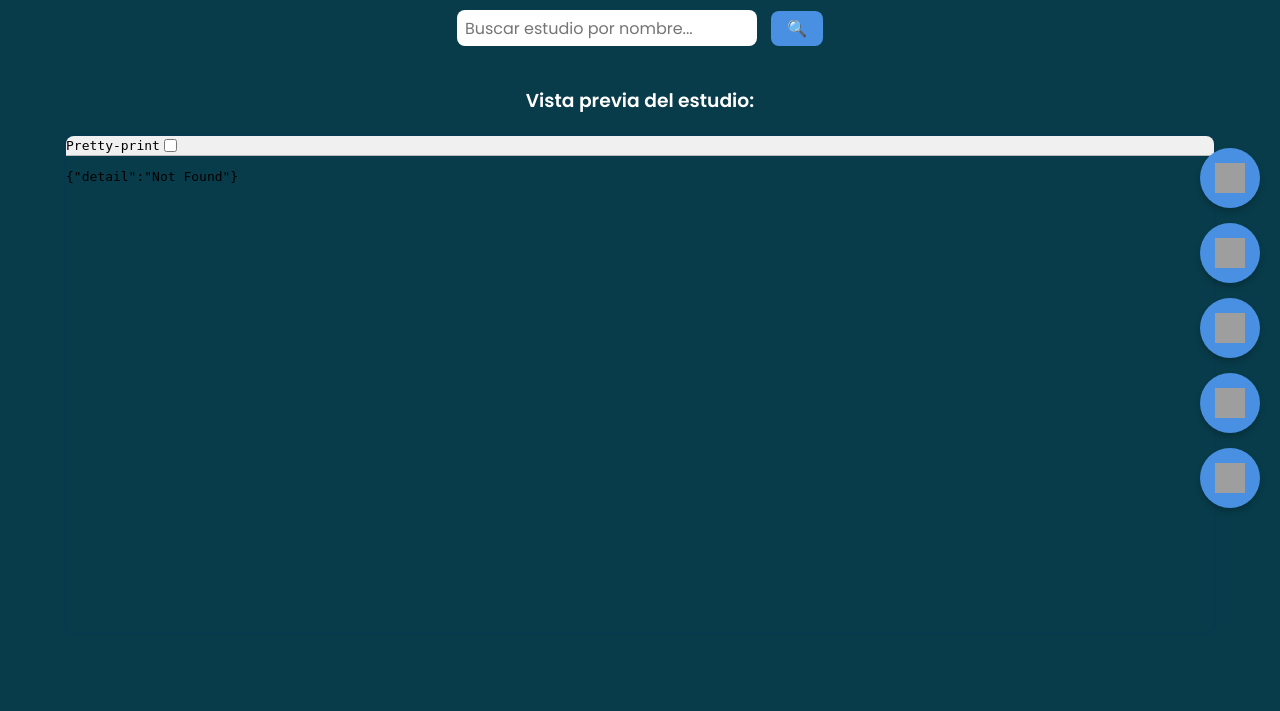
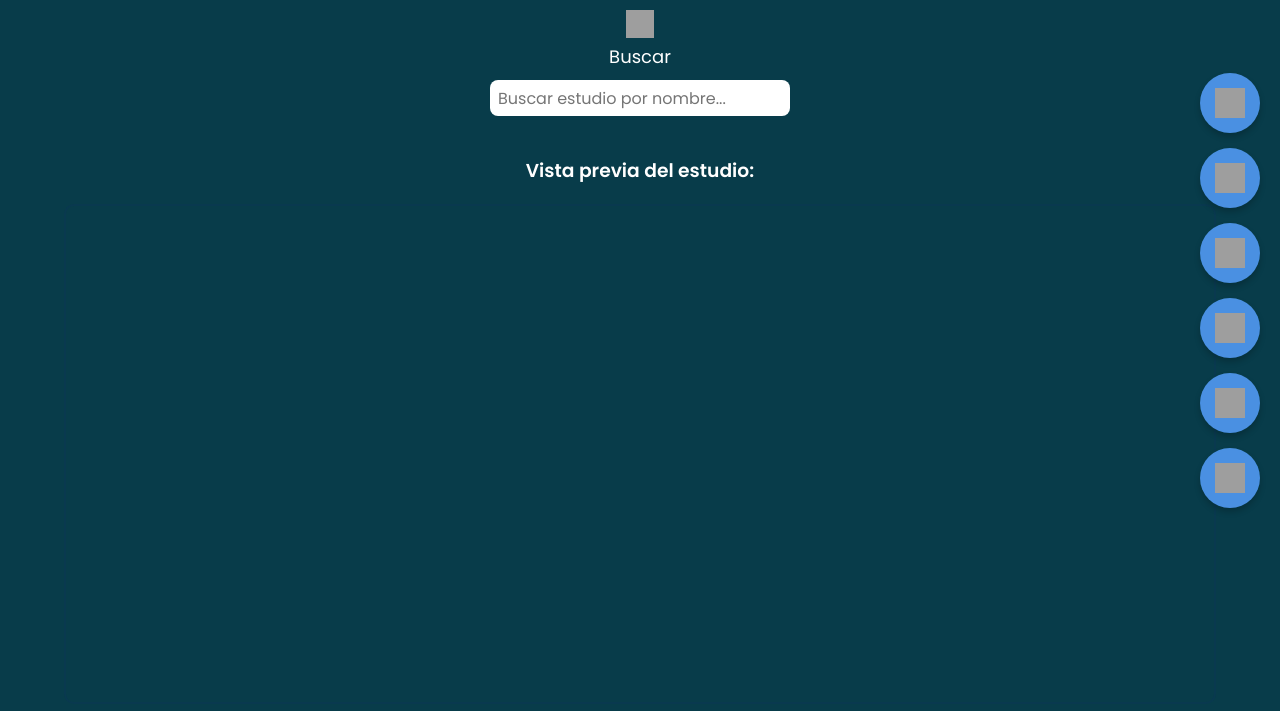
Before and after one commit to medsysbot/Fase2, a FastAPI app: page /estudios in a window 1280 px wide. Shown: the part 272-983 px from the top of the page. Before the commit the page ends 781 px from the top, so only its background shows below. Run offline with FastAPI, Linux system fonts and the light colour scheme; grey boxes are pictures that could not be loaded.

Commit message:
Update estudios.html

```diff
--- a/templates/estudios.html
+++ b/templates/estudios.html
@@ -30,6 +30,17 @@
       font-size: 28px;
       color: white;
       margin-top: 10px;
+    }
+    .etiqueta-campo {
+      display: flex;
+      flex-direction: column;
+      align-items: center;
+      margin-top: 30px;
+    }
+    .etiqueta-campo img {
+      width: 28px;
+      height: 28px;
+      margin-bottom: 5px;
     }
     .visor-pdf {
       margin-top: 40px;
@@ -67,7 +78,7 @@
     }
     .busqueda {
       text-align: center;
-      margin-top: 30px;
+      margin-top: 10px;
     }
     .busqueda input[type="text"] {
       padding: 8px;
@@ -75,16 +86,6 @@
       border-radius: 8px;
       border: none;
       font-size: 16px;
-    }
-    .busqueda button {
-      padding: 8px 16px;
-      margin-left: 10px;
-      font-size: 16px;
-      border-radius: 8px;
-      border: none;
-      cursor: pointer;
-      background-color: #4A90E2;
-      color: white;
     }
   </style>
 </head>
@@ -94,21 +95,25 @@
     <h2>Estudios Médicos</h2>
   </header>
 
+  <div class="etiqueta-campo">
+    <img src="/static/icons/busqueda.png" alt="Buscar" />
+    <span style="font-size: 18px; color: white;">Buscar</span>
+  </div>
+
   <div class="busqueda">
     <input type="text" id="busqueda" placeholder="Buscar estudio por nombre..." />
-    <button onclick="buscarEstudio()" title="Buscar">🔍</button>
   </div>
 
   <div class="visor-pdf">
     <h3>Vista previa del estudio:</h3>
-    <iframe id="pdf-visor" src="/static/doc/estudio-ejemplo.pdf" type="application/pdf"></iframe>
+    <iframe id="pdf-visor" src="" type="application/pdf"></iframe>
   </div>
 
   <div class="botones-flotantes">
     <button onclick="guardarPDF()" title="Guardar">
       <img src="/static/icons/guardar.png" alt="Guardar" />
     </button>
-    <button onclick="document.getElementById('busqueda').value = '';" title="Borrar">
+    <button onclick="document.getElementById('busqueda').value = ''" title="Borrar">
       <img src="/static/icons/borrar.png" alt="Borrar" />
     </button>
     <button onclick="imprimirPDF()" title="Imprimir">
@@ -116,6 +121,9 @@
     </button>
     <button ondblclick="activarVoz()" title="Reconocimiento por voz">
       <img src="/static/icons/microfono.png" alt="Voz" />
+    </button>
+    <button onclick="buscarEstudio()" title="Buscar">
+      <img src="/static/icons/busqueda.png" alt="Buscar" />
     </button>
     <button onclick="enviarFormulario()" title="Enviar">
       <img src="/static/icons/enviar.png" alt="Enviar" />
```
